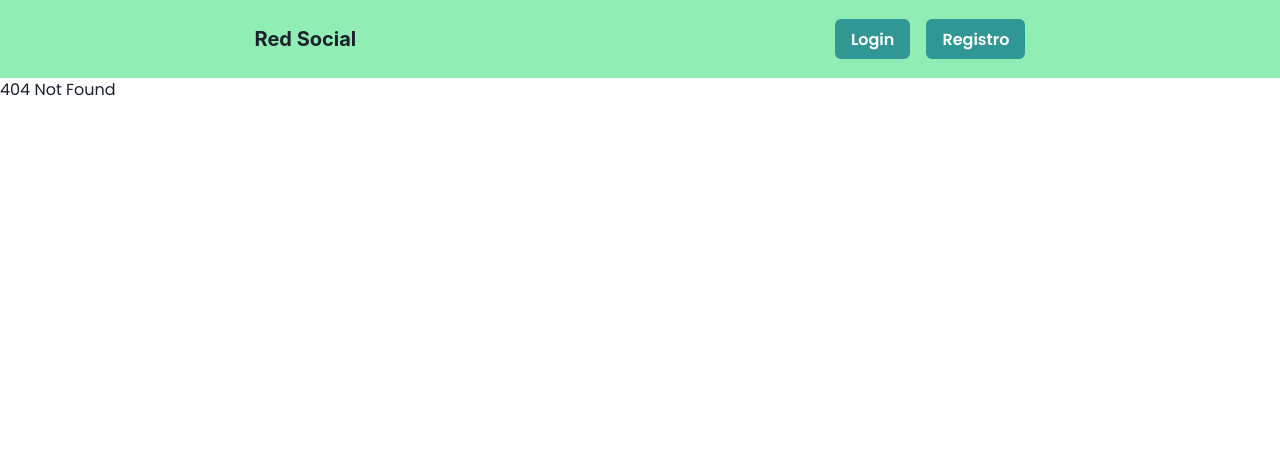
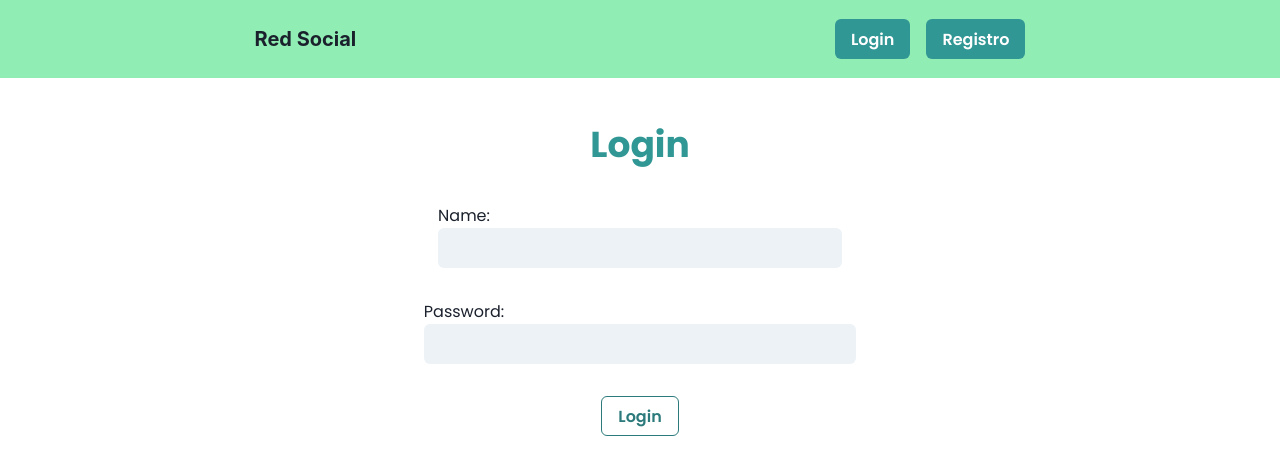
Before and after one commit to valpas312/redsocial, a React (Vite) app in the folder redsocial/: page / in a window 1280 px wide. Before the commit this address had no page. Shown: the top 474 px of the page. Built offline with nearby package versions, Linux system fonts and the light colour scheme; no server answers.

Commit message:
peticion get a json-server y agregando useparams

```diff
--- a/redsocial/src/components/Router.jsx
+++ b/redsocial/src/components/Router.jsx
@@ -6,6 +6,7 @@ import Login from '../pages/Login';
 import Register from '../pages/Register';
 import NotFound from '../pages/NotFound';
 import Perfil from '../pages/Perfil';
+import Post from '../pages/Post';
 
 import NavBar from './NavBar';
 
@@ -16,10 +17,11 @@ const Router = () => {
     <BrowserRouter>
         <NavBar/>
         <Routes>
-            <Route path="/" element={ useElement(<Home/>, <NotFound/>) } />
+            <Route path="/" element={ useElement(<Home/>, <Login/>) } />
+            <Route path="/:post" element={ useElement(<Post/>, <Login/>) } />
             <Route path="/login" element={<Login />} />
             <Route path="/register" element={<Register />} />
-            <Route path="/perfil" element={useElement(<Perfil/>, <NotFound/>)} />
+            <Route path="/perfil" element={useElement(<Perfil/>, <Login/>)} />
             <Route path="*" element={<NotFound />} />
         </Routes>
     </BrowserRouter>
```
